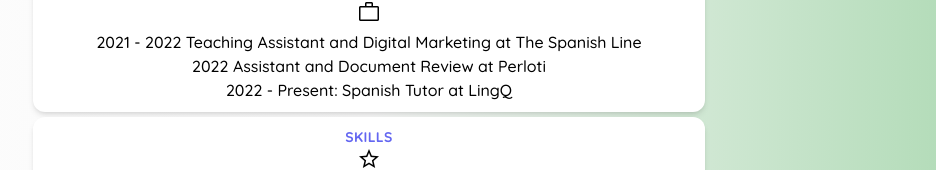
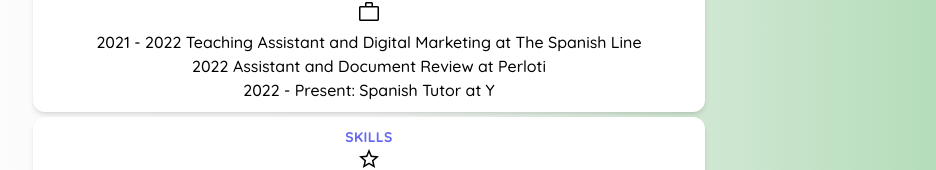
Before and after one commit to martaclj/myCv, a website: page index.html in a window 1280 px wide. Shown: the part 479-649 px from the top of the page, without its empty margins (271-1207 px from the left). Drawn offline with nearby package versions, Linux system fonts and the light colour scheme.

Commit message:
Update index.html

```diff
--- a/index.html
+++ b/index.html
@@ -54,7 +54,7 @@
       <div class="md:shrink-0">
     <li>2021 - 2022 Teaching Assistant and Digital Marketing at The Spanish Line</li>
     <li>2022 Assistant and Document Review at Perloti</li>
-    <li>2022 - Present: Spanish Tutor at <a href="https://www.lingq.com/en/learn/es/web/profile/martaclj/tutor">LingQ</a>
+    <li>2022 - Present: Spanish Tutor at Y
     </li>
       </div>
     </ul>
```
